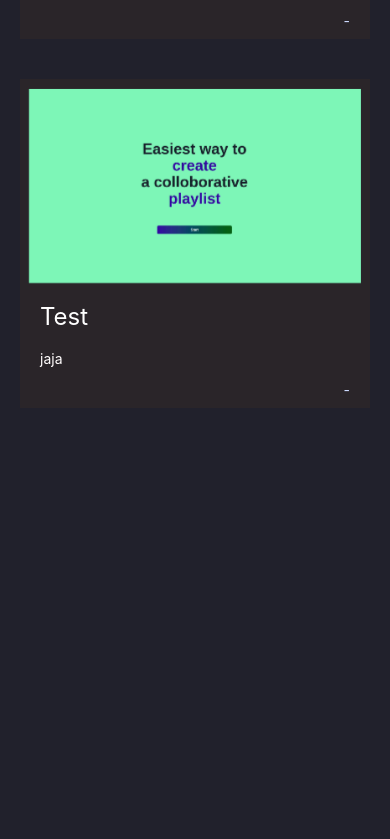
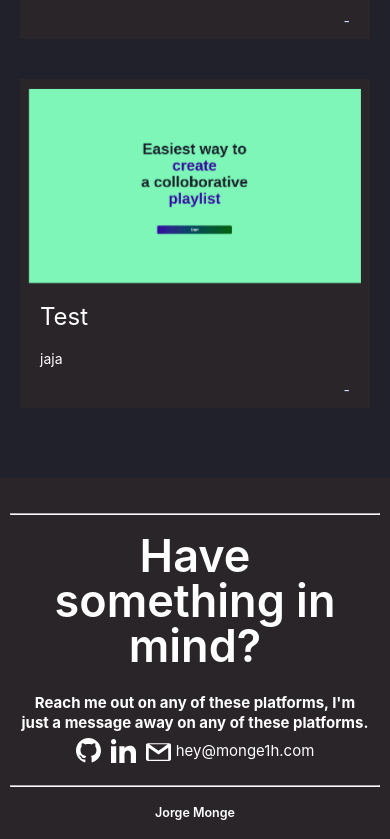
Before and after one commit to Monge1h/monge1h.com, a Next.js app: page / in a window 390 px wide. Shown: the part 4450-5289 px from the top of the page. Before the commit the page ends 4928 px from the top, so only its background shows below. Built offline with nearby package versions, Linux system fonts and the light colour scheme.

Commit message:
✨ Add footer section

```diff
--- /dev/null
+++ b/components/sections/Footer.tsx
@@ -0,0 +1,67 @@
+import React from 'react'
+
+export default function Footer() {
+	return (
+		<footer className="tw-relative tw-bg-[#2A2529] tw-pt-8 tw-pb-6">
+			<div className="tw-container tw-mx-auto tw-px-4">
+				<hr className="tw-my-6 tw-border-white" />
+				<div className="tw-flex tw-flex-wrap tw-text-left lg:tw-text-left">
+					<div className="tw-w-full tw-px-4 tw-text-center">
+						<h4 className="tw-text-7xl tw-font-semibold tw-text-white tw-my-1 ">Have something in mind?</h4>
+						<h5 className="tw-text-2xl  tw-mb-0 tw-text-white">
+							Reach me out on any of these platforms, I&apos;m just a message away on any of these platforms.
+						</h5>
+						<div className='tw-flex tw-justify-center'>
+							{/* github */}
+							<a href="https://www.github.com/monge1h" target="_blank" rel="noreferrer" className="tw-p-2 tw-text-white  hover:tw-text-kiwi">
+								<svg
+									xmlns="http://www.w3.org/2000/svg"
+									className="tw-h-10 tw-w-10"
+									fill="currentColor"
+									viewBox="0 0 24 24">
+									<path
+										d="M12 0c-6.626 0-12 5.373-12 12 0 5.302 3.438 9.8 8.207 11.387.599.111.793-.261.793-.577v-2.234c-3.338.726-4.033-1.416-4.033-1.416-.546-1.387-1.333-1.756-1.333-1.756-1.089-.745.083-.729.083-.729 1.205.084 1.839 1.237 1.839 1.237 1.07 1.834 2.807 1.304 3.492.997.107-.775.418-1.305.762-1.604-2.665-.305-5.467-1.334-5.467-5.931 0-1.311.469-2.381 1.236-3.221-.124-.303-.535-1.524.117-3.176 0 0 1.008-.322 3.301 1.23.957-.266 1.983-.399 3.003-.404 1.02.005 2.047.138 3.006.404 2.291-1.552 3.297-1.23 3.297-1.23.653 1.653.242 2.874.118 3.176.77.84 1.235 1.911 1.235 3.221 0 4.609-2.807 5.624-5.479 5.921.43.372.823 1.102.823 2.222v3.293c0 .319.192.694.801.576 4.765-1.589 8.199-6.086 8.199-11.386 0-6.627-5.373-12-12-12z" />
+								</svg>
+							</a>
+							{/* Linkedin */}
+							<a href="https://www.linkedin.com/in/monge1h/" target="_blank" rel="noreferrer" className="tw-p-2 tw-text-white  hover:tw-text-kiwi">
+								<svg
+									xmlns="http://www.w3.org/2000/svg"
+									className="tw-h-10 tw-w-10"
+									fill="currentColor"
+									viewBox="0 0 24 24"
+								>
+									<path
+										d="M4.98 3.5c0 1.381-1.11 2.5-2.48 2.5s-2.48-1.119-2.48-2.5c0-1.38 1.11-2.5 2.48-2.5s2.48 1.12 2.48 2.5zm.02 4.5h-5v16h5v-16zm7.982 0h-4.968v16h4.969v-8.399c0-4.67 6.029-5.052 6.029 0v8.399h4.988v-10.131c0-7.88-8.922-7.593-11.018-3.714v-2.155z"
+									/>
+								</svg>
+							</a>
+							{/* mail */}
+							<a href="mailto:hey@monge1h.com" target="_blank" rel="noreferrer" className="tw-p-2 tw-text-white hover:tw-text-kiwi tw-flex tw-items-center">
+								<svg
+									className="tw-h-10 tw-w-10"
+									fill="currentColor"
+									xmlns="http://www.w3.org/2000/svg"
+									viewBox="0 0 24 24"
+								>
+									<g>
+										<path d="M22.288 21h-20.576c-.945 0-1.712-.767-1.712-1.712v-13.576c0-.945.767-1.712 1.712-1.712h20.576c.945 0 1.712.767 1.712 1.712v13.576c0 .945-.767 1.712-1.712 1.712zm-10.288-6.086l-9.342-6.483-.02 11.569h18.684v-11.569l-9.322 6.483zm8.869-9.914h-17.789l8.92 6.229s6.252-4.406 8.869-6.229z"></path>
+									</g>
+								</svg>
+								<span className="tw-ml-2  tw-text-2xl">hey@monge1h.com</span>
+							</a>
+						</div>
+					</div>
+				</div>
+				<hr className="tw-my-6 tw-border-white" />
+				<div className="tw-flex tw-flex-wrap tw-items-center md:tw-justify-between tw-justify-center">
+					<div className="tw-w-full md:tw-w-4/12 tw-px-4 tw-mx-auto tw-text-center">
+						<div className="tw-text-xl tw-text-white tw-font-semibold tw-py-1">
+							Jorge Monge
+						</div>
+					</div>
+				</div>
+			</div>
+		</footer>
+	)
+}
--- a/pages/index.tsx
+++ b/pages/index.tsx
@@ -5,6 +5,7 @@ import Hero from '../components/sections/Hero'
 import Expertice from '../components/sections/Expertice'
 import FeaturedProject from '../components/sections/FeaturedProject'
 import Projects from '../components/sections/Projects'
+import Footer from '../components/sections/Footer'
 
 const Home: NextPage = () => {
   return (
@@ -34,6 +35,7 @@ const Home: NextPage = () => {
       <Expertice/>
       <FeaturedProject/>
       <Projects/>
+      <Footer/>
     </Layout>
   )
 }
```
